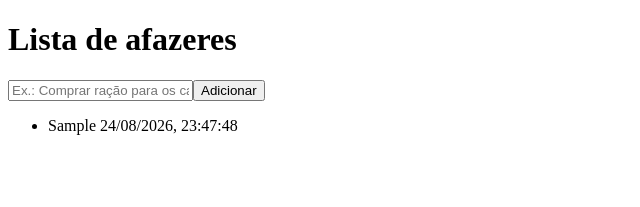
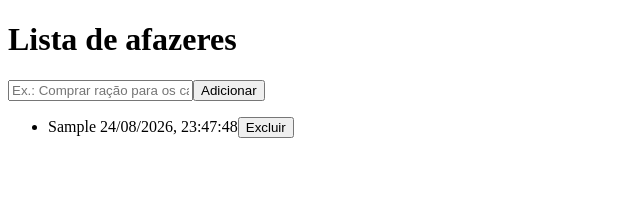
Before and after one commit to taynasales/desafio-todo-list, a React (Vite) app: page / in a window 1280 px wide. Both pictures are taken after typing "Sample" into the empty fields and a click on the button "Adicionar". Shown: the top 207 px of the page, without its empty margins (0-640 px from the left). Built offline with nearby package versions, Linux system fonts and the light colour scheme.

Commit message:
feat: permite excluir tarefas da lista

```diff
--- a/src/App.tsx
+++ b/src/App.tsx
@@ -19,6 +19,10 @@ function App() {
     setTitle("");
   }
 
+  function handleDeleteTask(id: string) {
+    setTasks((prev) => prev.filter((task) => !Object.is(task.id, id)));
+  }
+
   return (
     <div>
       <h1>Lista de afazeres</h1>
@@ -34,7 +38,7 @@ function App() {
 
       <ul>
         {tasks.map((task) => (
-          <TaskItem key={task.id} task={task} />
+          <TaskItem key={task.id} task={task} onDelete={handleDeleteTask} />
         ))}
       </ul>
     </div>
--- a/src/components/TaskItem.tsx
+++ b/src/components/TaskItem.tsx
@@ -2,12 +2,14 @@ import type { Task } from "../types";
 
 interface TaskItemProps {
   task: Task;
+  onDelete: (id: string) => void;
 }
 
-function TaskItem({ task }: TaskItemProps) {
+function TaskItem({ task, onDelete }: TaskItemProps) {
   return (
     <li>
       {task.title} {new Date(task.createdAt).toLocaleString("pt-BR")}
+      <button onClick={() => onDelete(task.id)}>Excluir</button>
     </li>
   );
 }
```
